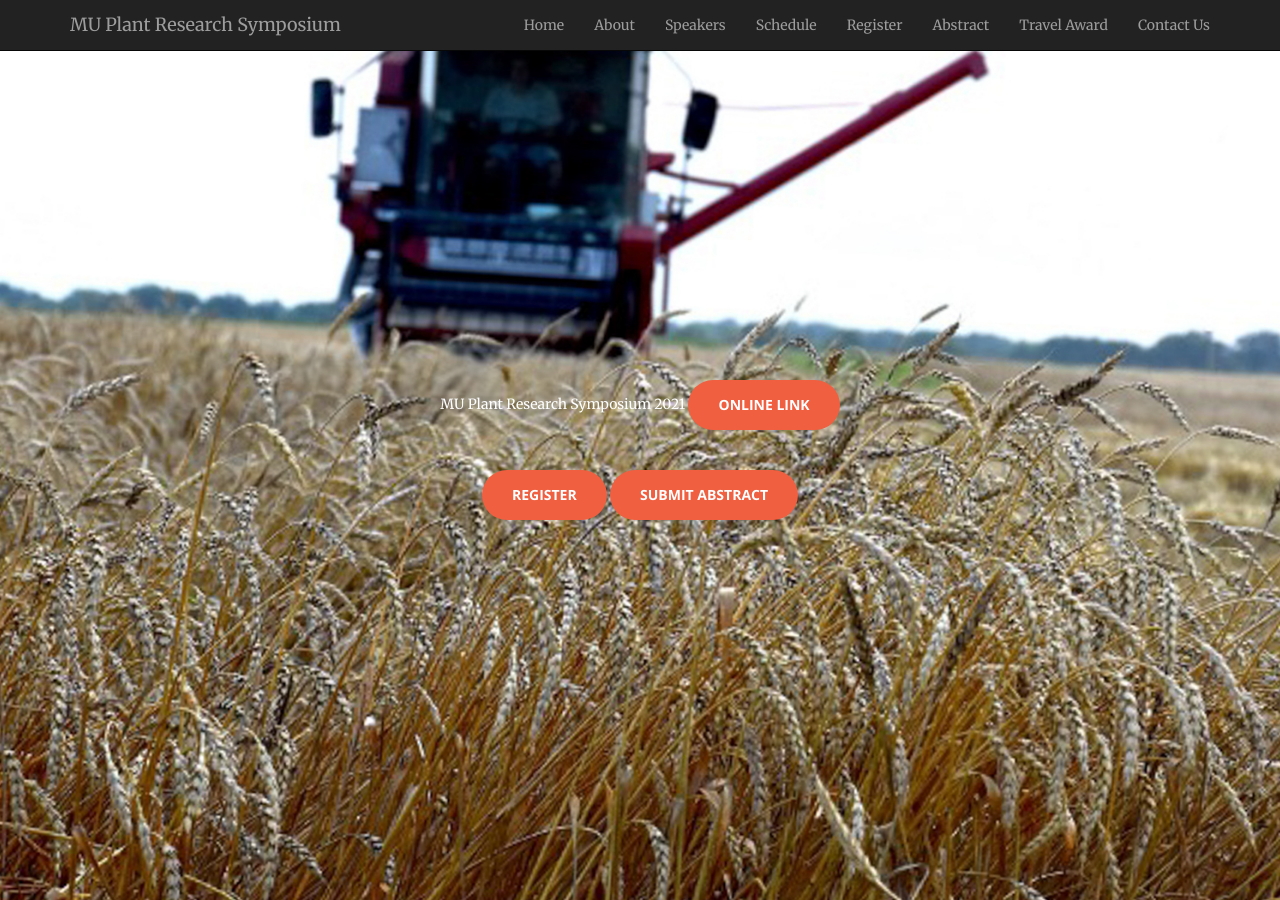
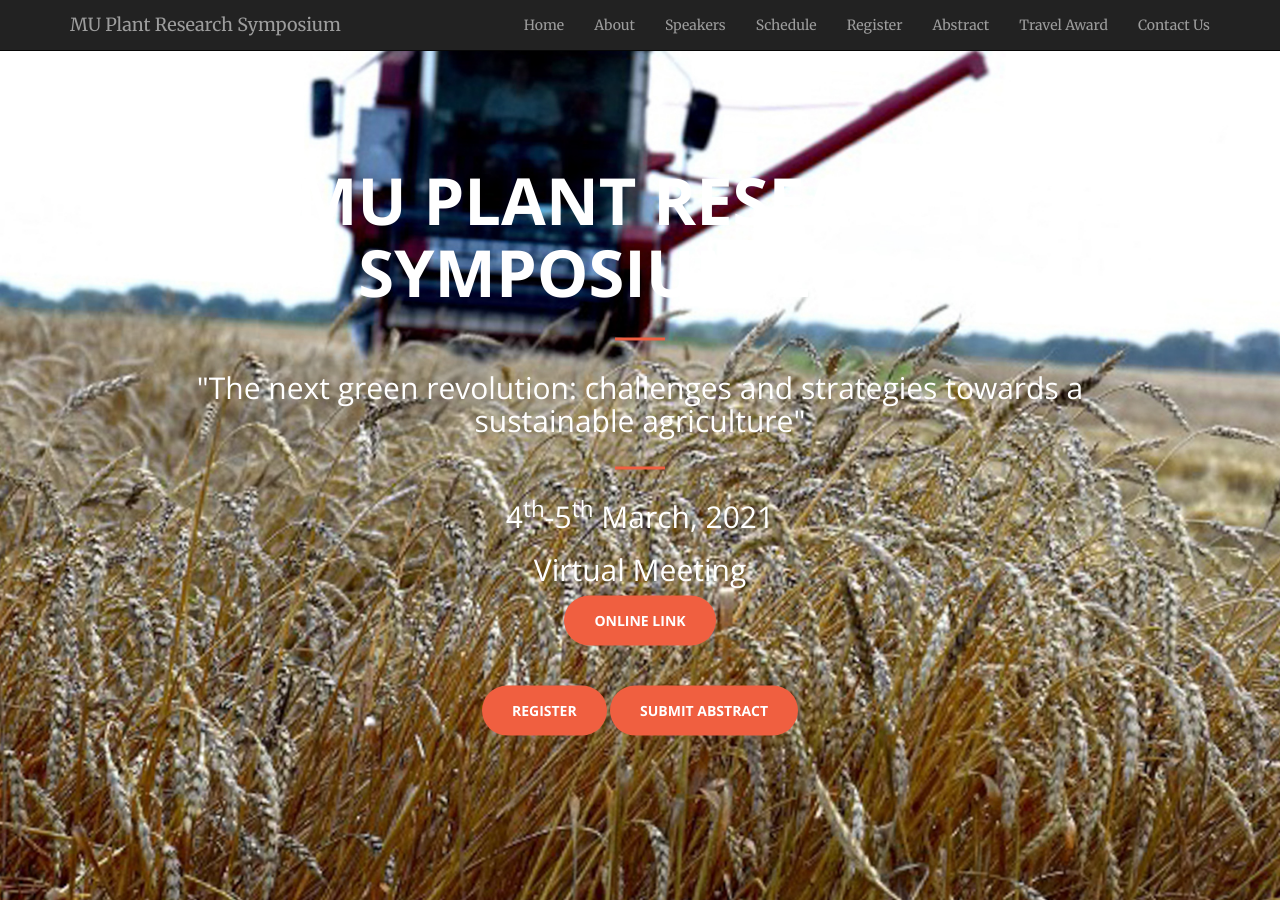
Before and after one commit to mupioneersymposium/mupioneersymposium.github.io, a Jekyll site: the page built from index.html, in a window 1280 px wide and 900 px high. Built offline with Jekyll 4.4.1, drawn with Linux system fonts in a browser that asks for light colours.

Commit message:
Update header.html

```diff
--- a/_includes/header.html
+++ b/_includes/header.html
@@ -2,7 +2,13 @@
     <div class="header-content">
         <div class="header-content-inner">
             <div class="text-white bg-gray-dark mb-2">
-                MU Plant Research Symposium 2021
+                <h1>MU Plant Research Symposium 2021</h1>
+                <hr>
+                <h2>"The next green revolution: challenges and strategies towards a sustainable agriculture"</h2>
+                <hr>
+                <h2>4<sup>th</sup>-5<sup>th</sup> March, 2021</h2>
+                <h2>Virtual Meeting</h2>
+
                 <a target="_blank" href="https://mizzou.zoom.us/j/597023612" class="btn btn-primary btn-xl page-scroll">Online Link</a>
                 <br/><br/><br/>
                 <a target="_blank" href="register.html" class="btn btn-primary btn-xl page-scroll">Register</a>
```
